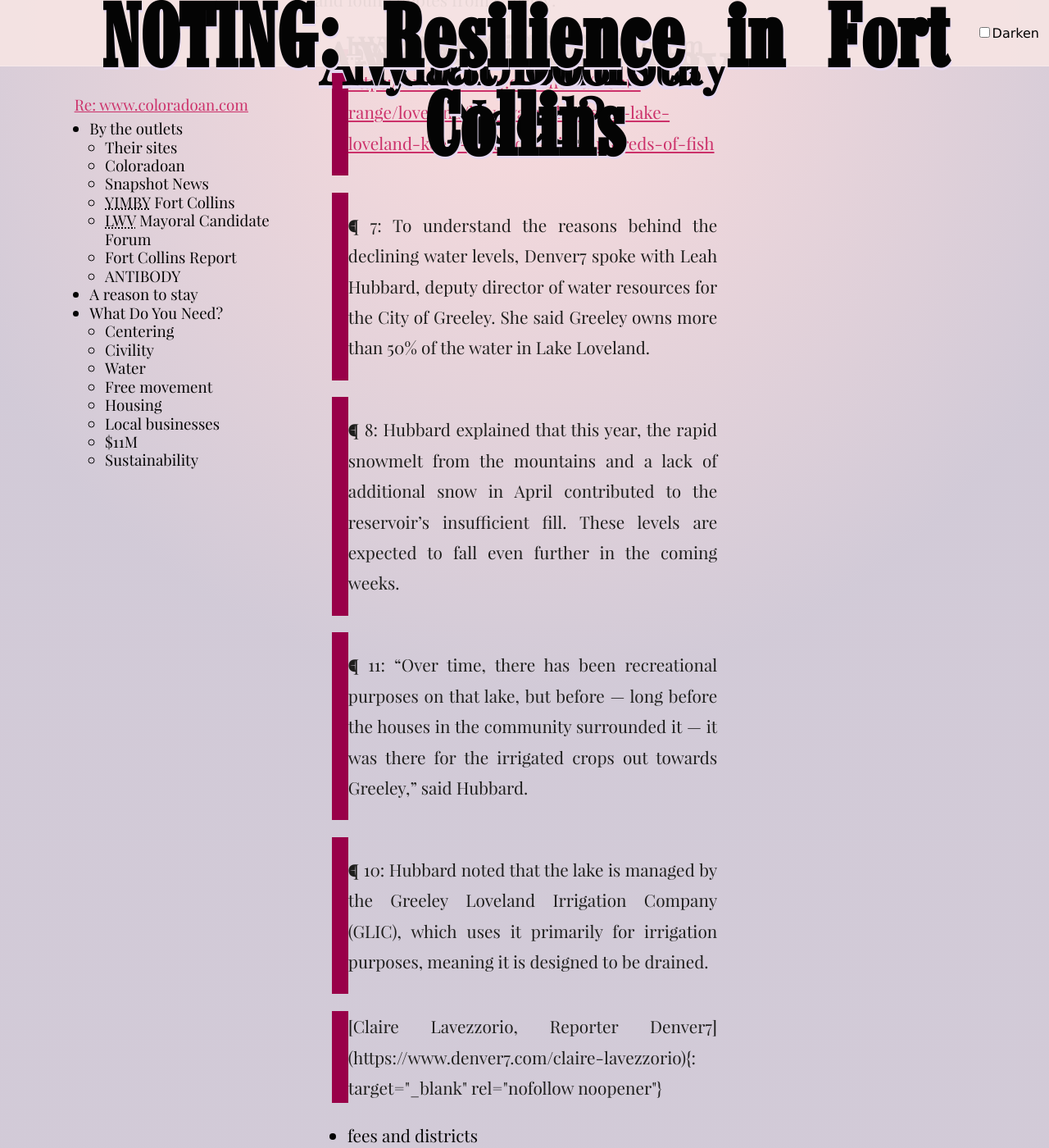
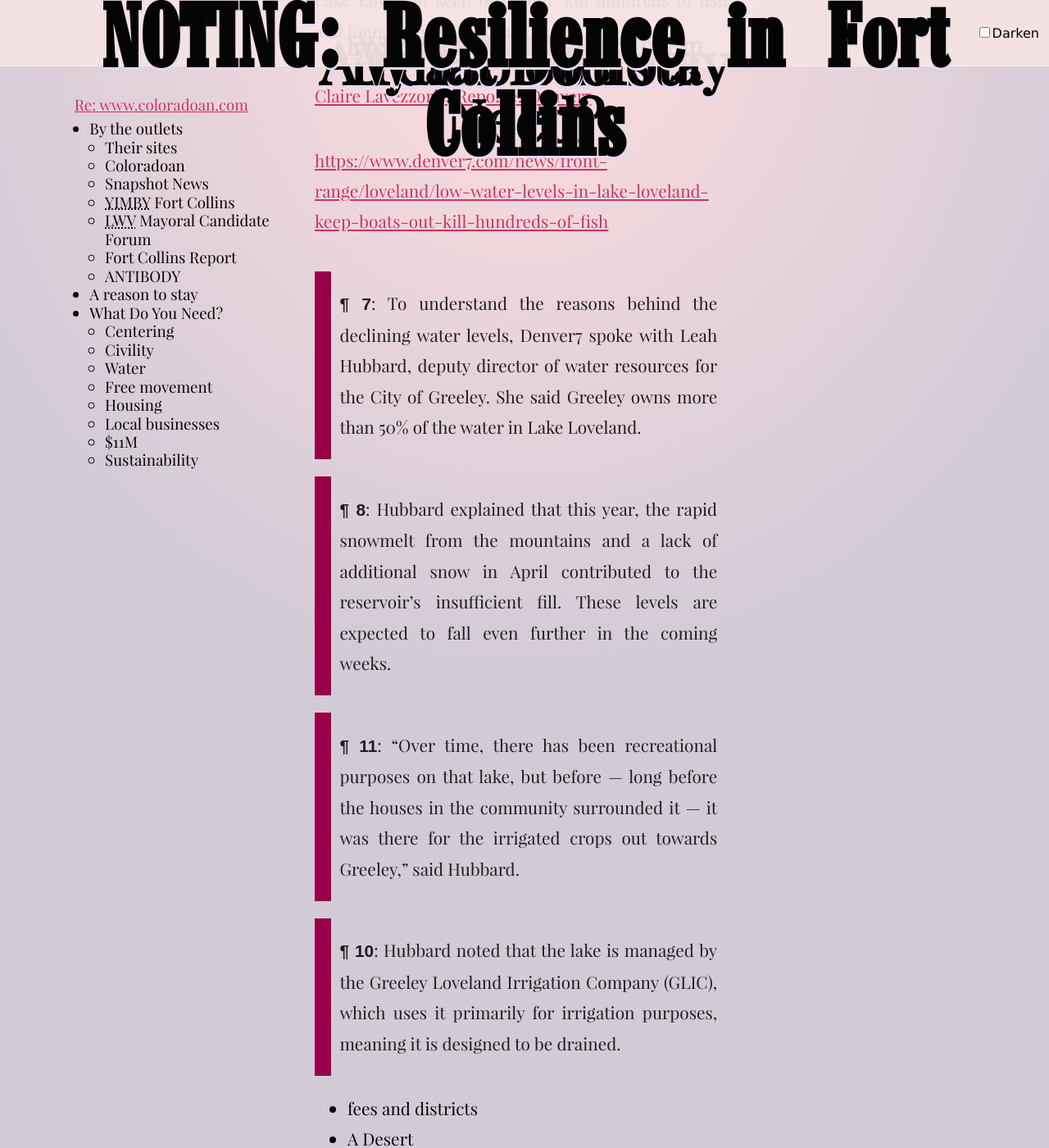
Before and after one commit to tiliv/antibody, a Jekyll site: the page built from docs/journal/autumn-ryan-Resilience-in-Fort-Collins/index.md, in a window 1280 px wide and 1400 px high, scrolled down 20164 px. Shown: the whole window at 82% size. Built offline with Jekyll 4.4.1, drawn with Linux system fonts in a browser that asks for light colours.

Commit message:
Fix quotes

```diff
--- a/docs/css/journal.css
+++ b/docs/css/journal.css
@@ -54,9 +54,13 @@ article h3, article h4 {
   top: 40px;
 }
 article blockquote {
-  margin: 1em 1em 0;
+  margin: 1em 1em 0 0;
   color: var(--fg1);
+  padding-left: .5em;
   border-left: 20px solid var(--accent);
+}
+article blockquote strong:first-child {
+  font-family: Arial;
 }
 article blockquote del {
   text-decoration-color: var(--accent);
@@ -130,6 +134,9 @@ a {
 a img {
   margin: 5px;
 }
+li a {
+  word-break: break-word;
+}
 
 article.content {
   margin-top: 0;
--- a/docs/css/site.css
+++ b/docs/css/site.css
@@ -233,6 +233,7 @@ body {
 }
 #re {
   margin: 1em auto;
+  word-break: break-word;
 }
 .truthy-pill {
   width: 60px;
--- a/docs/journal/autumn-ryan-Resilience-in-Fort-Collins/index.md
+++ b/docs/journal/autumn-ryan-Resilience-in-Fort-Collins/index.md
@@ -272,17 +272,17 @@ The world over: Mercenaries contested control of water shared by India and Pakis
 
 Northern Colorado's water is a series of connected paths. In 2025, Loveland's semi-local digital paper remarked about the low canals: "Low water levels in Lake Loveland keep boats out, kill hundreds of fish" and found quotes from Greeley:
 
-> [https://www.denver7.com/news/front-range/loveland/low-water-levels-in-lake-loveland-keep-boats-out-kill-hundreds-of-fish](https://www.denver7.com/news/front-range/loveland/low-water-levels-in-lake-loveland-keep-boats-out-kill-hundreds-of-fish){: target="_blank" rel="nofollow noopener"}
+[Claire Lavezzorio, Reporter Denver7](https://www.denver7.com/claire-lavezzorio){: target="_blank" rel="nofollow noopener"}
 
-> ¶ 7: To understand the reasons behind the declining water levels, Denver7 spoke with Leah Hubbard, deputy director of water resources for the City of Greeley. She said Greeley owns more than 50% of the water in Lake Loveland.
+[https://www.denver7.com/news/front-range/loveland/low-water-levels-in-lake-loveland-keep-boats-out-kill-hundreds-of-fish](https://www.denver7.com/news/front-range/loveland/low-water-levels-in-lake-loveland-keep-boats-out-kill-hundreds-of-fish){: target="_blank" rel="nofollow noopener"}
 
-> ¶ 8: Hubbard explained that this year, the rapid snowmelt from the mountains and a lack of additional snow in April contributed to the reservoir's insufficient fill. These levels are expected to fall even further in the coming weeks.
+> **¶ 7**: To understand the reasons behind the declining water levels, Denver7 spoke with Leah Hubbard, deputy director of water resources for the City of Greeley. She said Greeley owns more than 50% of the water in Lake Loveland.
 
-> ¶ 11: "Over time, there has been recreational purposes on that lake, but before — long before the houses in the community surrounded it — it was there for the irrigated crops out towards Greeley," said Hubbard.
+> **¶ 8**: Hubbard explained that this year, the rapid snowmelt from the mountains and a lack of additional snow in April contributed to the reservoir's insufficient fill. These levels are expected to fall even further in the coming weeks.
 
-> ¶ 10: Hubbard noted that the lake is managed by the Greeley Loveland Irrigation Company (GLIC), which uses it primarily for irrigation purposes, meaning it is designed to be drained.
+> **¶ 11**: "Over time, there has been recreational purposes on that lake, but before — long before the houses in the community surrounded it — it was there for the irrigated crops out towards Greeley," said Hubbard.
 
-> <footer>[Claire Lavezzorio, Reporter Denver7](https://www.denver7.com/claire-lavezzorio){: target="_blank" rel="nofollow noopener"}</footer>
+> **¶ 10**: Hubbard noted that the lake is managed by the Greeley Loveland Irrigation Company (GLIC), which uses it primarily for irrigation purposes, meaning it is designed to be drained.
 
 - fees and districts
 - A Desert
```
